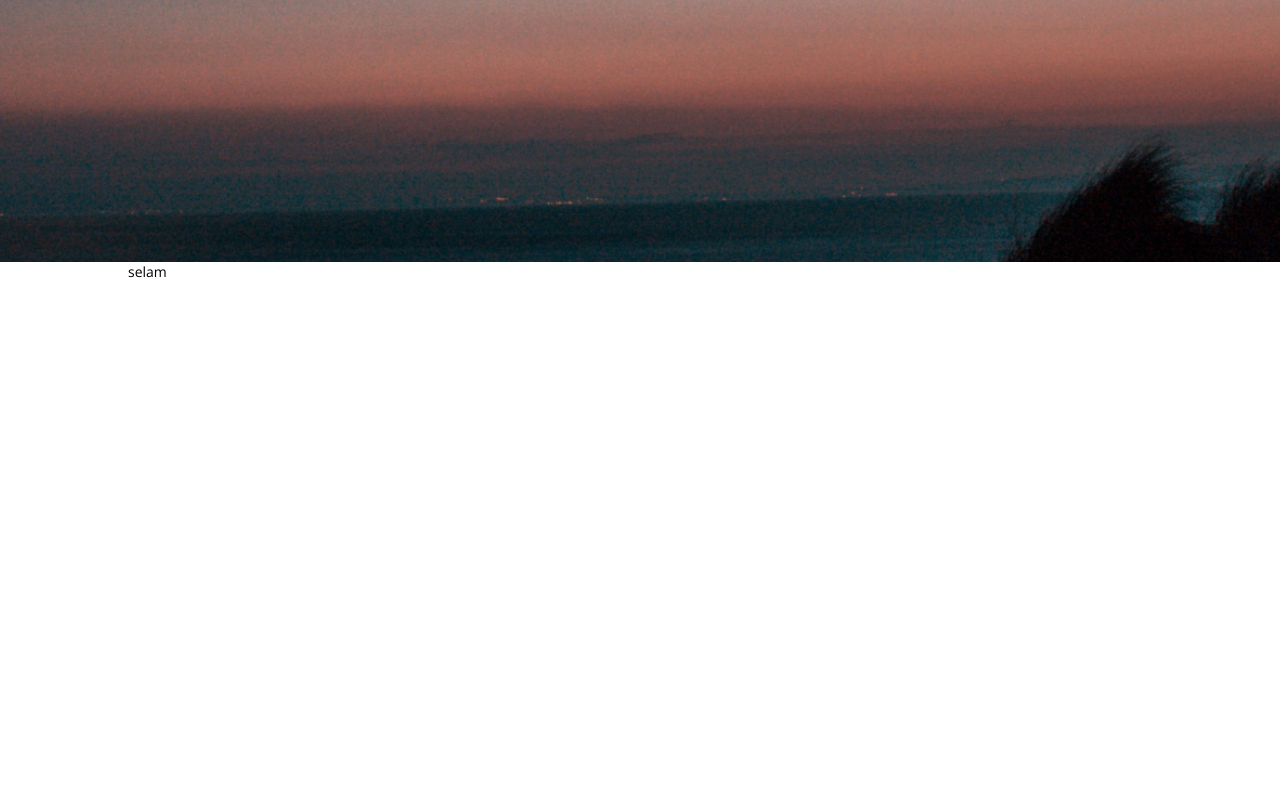
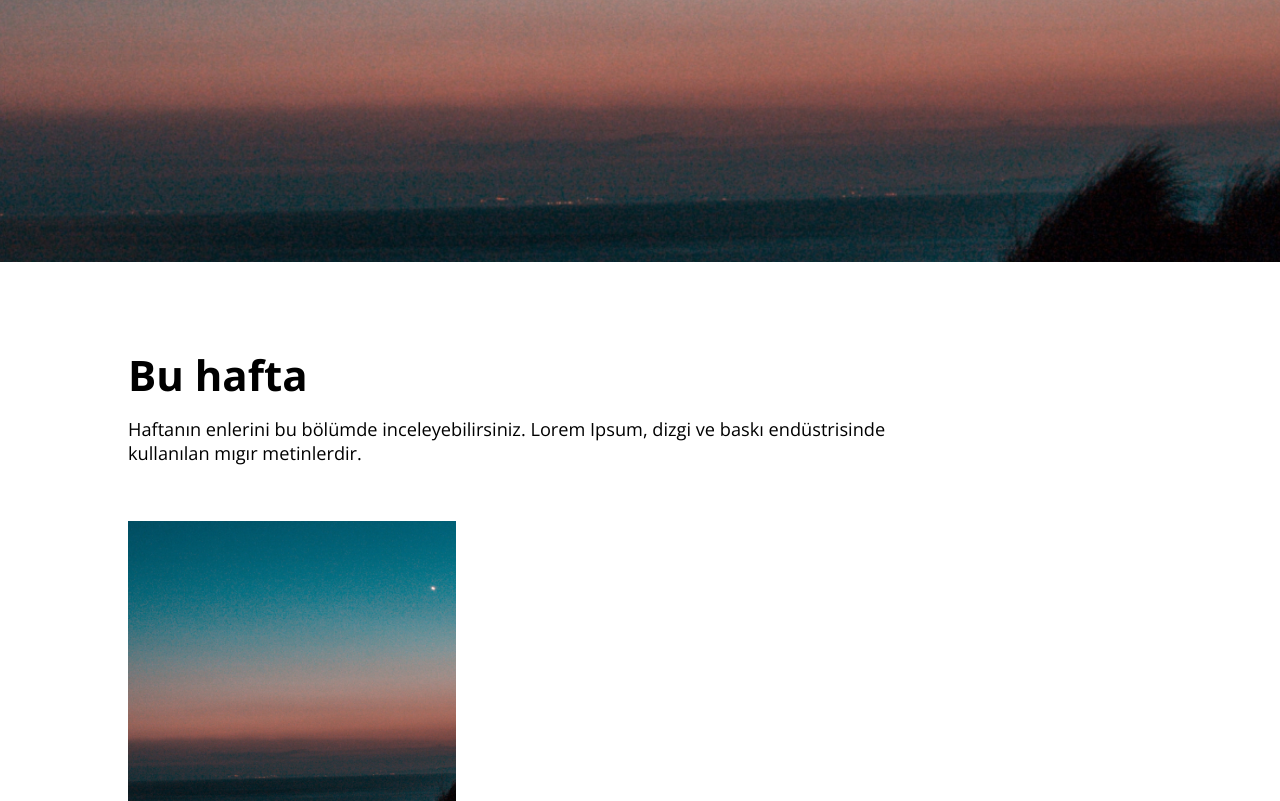
Before and after one commit to mehmetoztokay/photofy, a Vue app: page / in a window 1280 px wide. Shown: the part 438-1239 px from the top of the page. Before the commit the page ends 800 px from the top, so only its background shows below. Built offline with nearby package versions, Linux system fonts and the light colour scheme.

Commit message:
Home gallery duzenlendi.

```diff
--- a/src/components/Home/Description.vue
+++ b/src/components/Home/Description.vue
@@ -1,6 +1,7 @@
 <template>
-  <div class="container">
-    selam
+  <div class="desc container">
+    <h2>Bu hafta</h2>
+    <p>Haftanın enlerini bu bölümde inceleyebilirsiniz. Lorem Ipsum, dizgi ve baskı endüstrisinde kullanılan mıgır metinlerdir.</p>
   </div>
 </template>
 
@@ -10,6 +11,17 @@ export default {
 }
 </script>
 
-<style>
+<style scoped>
+.desc{
+  margin-top: 6rem;
+}
+.desc h2{
+  font-size:3rem;
+}
 
+.desc p{
+  font-size: 1.3rem;
+  margin-top: 1rem;
+  max-width: 800px;
+}
 </style>
--- /dev/null
+++ b/src/components/Home/Gallery.vue
@@ -0,0 +1,112 @@
+<template>
+  <div class="container">
+    <div class="gallery">
+      <div class="item">
+        <img src="@/assets/home-banner.jpg" alt="photofy" />
+        <div class="footer">
+            <div class="author-info">
+                <span>Mehmet Öztokay</span>
+                <span>nature, moon</span>
+            </div>
+            <div class="action">
+                <span class="download"><img src="@/assets/icon-download.svg" alt=""></span>
+                <span class="like"><img src="@/assets/icon-like.svg" alt=""></span>
+            </div>
+        </div>
+      </div>
+
+    </div>
+  </div>
+</template>
+
+<script>
+export default {};
+</script>
+
+<style scoped>
+.gallery {
+  /* display: flex; */
+  width: 100%;
+  overflow: hidden;
+  /* flex-wrap: wrap;
+  justify-content: space-between; */
+  margin-top: 4rem;
+  columns: 3;
+  column-gap: 20px;
+}
+
+.gallery .item {
+  /* width: 24%; */
+  height: auto;
+  margin-bottom: 1.5rem;
+  break-inside: avoid;
+  position: relative;
+}
+
+.gallery .item img {
+  width: 100%;
+  height: auto;
+  object-fit: cover;
+  min-height: 20rem;
+  display: block;
+}
+
+.gallery .item:hover .footer{
+    visibility: visible;
+    opacity: 1;
+}
+
+.gallery .item .footer {
+  background: rgb(0, 0, 0);
+  background: linear-gradient(
+    0deg,
+    rgb(0 0 0) 0%,
+    rgb(0 0 0 / 0%) 100%
+  );
+  position: absolute;
+  bottom: 0;
+  width: 100%;
+  min-height: 70px;
+  padding: 10px 20px;
+  display: flex;
+  justify-content: space-between;
+  transition: visibility 0s, opacity 0.5s linear;
+  visibility: hidden;
+  opacity: 0;
+  align-items: center;
+}
+
+.gallery .item .footer .author-info{
+    display: flex;
+    flex-direction: column;
+    color: #fff;
+}
+
+.gallery .item .footer .author-info span:first-child{
+    font-weight: 500;
+    font-size: 16px;
+}
+.gallery .item .footer .author-info span:nth-child(2){
+    font-weight: 200;
+    font-size: 14px;
+}
+
+.gallery .item .footer .action{
+    display: flex;
+    align-items: center;
+}
+
+.gallery .item .footer .action .download, .gallery .item .footer .action .like{
+    padding: 5px;
+    display: block;
+    margin-left: 13px;
+}
+
+.gallery .item .footer .action .download img, .gallery .item .footer .action .like img{
+
+    min-height: unset;
+    height: 20px;
+    width: auto;
+}
+
+</style>
--- a/src/components/Home/InputBar.vue
+++ b/src/components/Home/InputBar.vue
@@ -29,7 +29,7 @@ export default {};
   padding: 10px 20px;
   border-radius: 5px;
   min-height: 40px;
-  font-size: 18px;
+  font-size: 16px;
   line-height: 1;
   width: 550px;
   color: #545658;
--- a/src/views/Home.vue
+++ b/src/views/Home.vue
@@ -2,15 +2,18 @@
   <appHeader />
   <homeBanner/>
   <homeDesc/>
+  <homeGallery/>
 </template>
 
 <script>
 import homeBanner from "@/components/Home/Banner";
 import homeDesc from "@/components/Home/Description";
+import homeGallery from "@/components/Home/Gallery"
 export default {
   components: {
     homeBanner,
-    homeDesc
+    homeDesc,
+    homeGallery
   },
 };
 </script>
```
Also changed, not shown: src/assets/icon-download.svg (added), src/assets/icon-like.svg (added).
